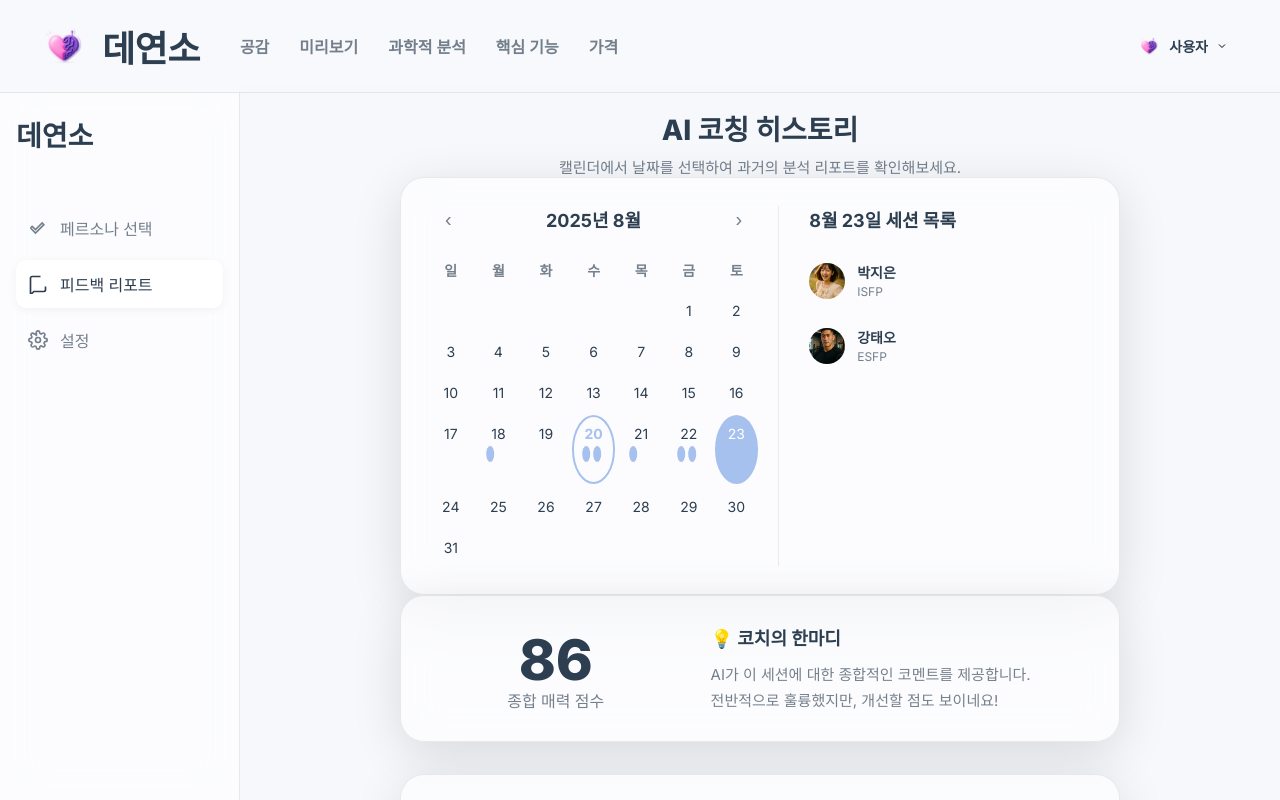
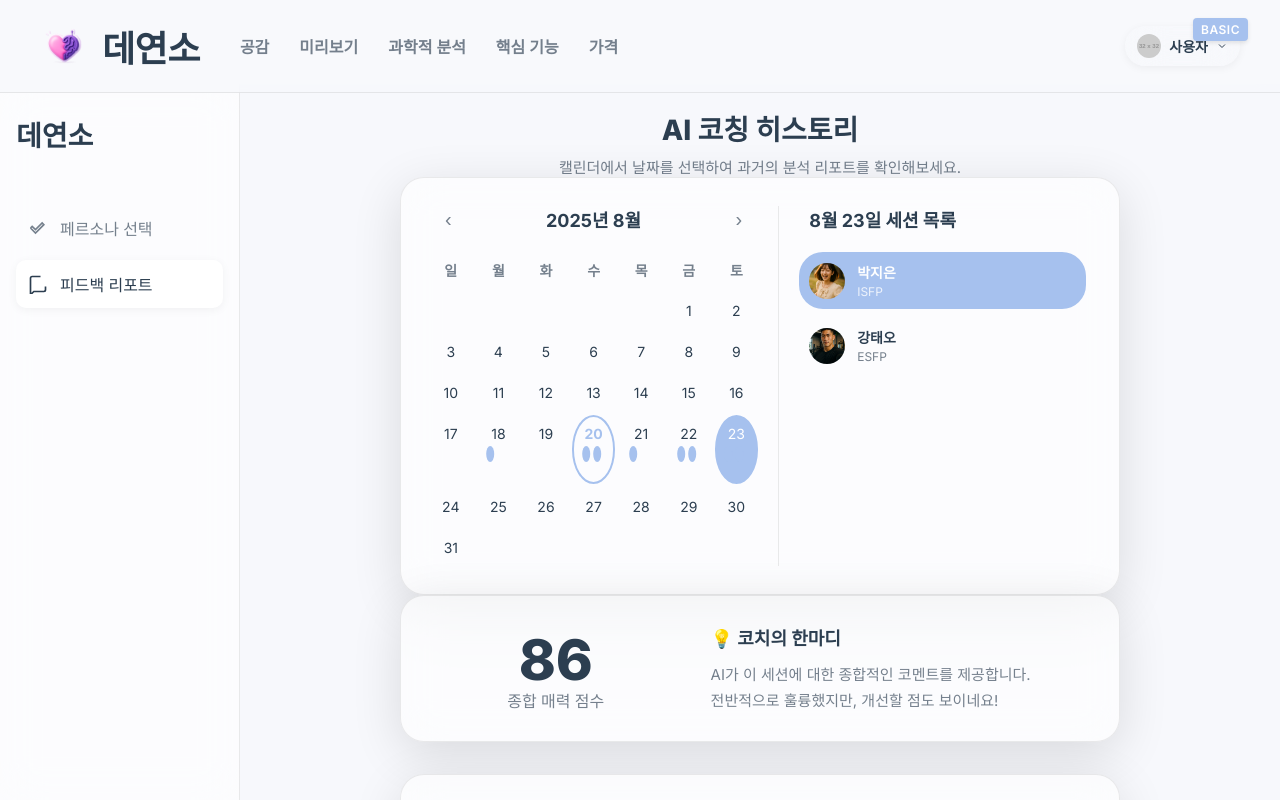
Before and after one commit to gigas5234/dys-frontend, a Next.js app: page /feedback in a window 1280 px wide. Shown: the top 800 px of the page. Built offline with nearby package versions, Linux system fonts and the light colour scheme.

Commit message:
feedback fixed

```diff
--- a/app/feedback/page.jsx
+++ b/app/feedback/page.jsx
@@ -333,35 +333,43 @@ export default function FeedbackPage() {
           </div>
                      <div className="header-right">
              <div className="user-dropdown">
-               <button className="user-button" onClick={() => setIsDropdownOpen(!isDropdownOpen)}>
-                 <img src="/dys_logo.png" alt="프로필" className="user-avatar" />
-                 <span className="user-name">사용자</span>
-                 <svg className="dropdown-arrow" width="12" height="12" viewBox="0 0 24 24" fill="none" stroke="currentColor" strokeWidth="2">
-                   <path d="M6 9l6 6 6-6"/>
-                 </svg>
-               </button>
-               {isDropdownOpen && (
-                 <div className="dropdown-menu">
                <div className="plan-badge-header">
                  <span className="plan-type basic">Basic</span>
                </div>
-                   <a href="/settings" className="dropdown-item">
-                     <svg width="16" height="16" viewBox="0 0 24 24" fill="none" stroke="currentColor" strokeWidth="2">
-                       <circle cx="12" cy="12" r="3"/>
-                       <path d="M19.4 15a1.65 1.65 0 0 0 .33 1.82l.06.06a2 2 0 0 1 0 2.83 2 2 0 0 1-2.83 0l-.06-.06a1.65 1.65 0 0 0-1.82-.33 1.65 1.65 0 0 0-1 1.51V21a2 2 0 0 1-2 2 2 2 0 0 1-2-2v-.09A1.65 1.65 0 0 0 9 19.4a1.65 1.65 0 0 0-1.82.33l-.06.06a2 2 0 0 1-2.83 0 2 2 0 0 1 0-2.83l.06-.06a1.65 1.65 0 0 0 .33-1.82 1.65 1.65 0 0 0-1.51-1H3a2 2 0 0 1-2-2 2 2 0 0 1 2-2h.09A1.65 1.65 0 0 0 4.6 9a1.65 1.65 0 0 0-.33-1.82l-.06-.06a2 2 0 0 1 0-2.83 2 2 0 0 1 2.83 0l.06.06a1.65 1.65 0 0 0 1.82.33H9a1.65 1.65 0 0 0 1 1.51V3a2 2 0 0 1 2-2 2 2 0 0 1 2 2v.09a1.65 1.65 0 0 0 1 1.51 1.65 1.65 0 0 0 1.82-.33l.06-.06a2 2 0 0 1 2.83 0 2 2 0 0 1 0 2.83l-.06.06a1.65 1.65 0 0 0-.33 1.82V9a1.65 1.65 0 0 0 1.51 1H21a2 2 0 0 1 2 2 2 2 0 0 1-2 2h-.09a1.65 1.65 0 0 0-1.51 1z"/>
+               <div
+                 className={`user-dropdown-toggle ${isDropdownOpen ? 'open' : ''}`}
+                 role="button"
+                 aria-haspopup="menu"
+                 aria-expanded={isDropdownOpen}
+                 aria-controls="user-menu"
+                 onClick={() => setIsDropdownOpen(!isDropdownOpen)}
+               >
+                 <img
+                   src="https://placehold.co/32x32/e0e8ff/7d7d7d?text=U"
+                   alt="프로필"
+                   className="user-avatar"
+                 />
+                 <span className="user-name">사용자</span>
+                 <svg width="12" height="12" viewBox="0 0 24 24" fill="none" stroke="currentColor" strokeWidth="2">
+                   <polyline points="6,9 12,15 18,9"></polyline>
                  </svg>
-                     설정
+               </div>
+               <div id="user-menu" className={`user-dropdown-menu ${isDropdownOpen ? 'open' : ''}`} role="menu">
+                 <a href="/persona" className="user-dropdown-item" role="menuitem">
+                   <svg viewBox="0 0 24 24" fill="none" stroke="currentColor" strokeWidth="2">
+                     <path d="M12 2L2 7l10 5 10-5-10-5zM2 17l10 5 10-5M2 12l10 5 10-5"></path>
+                   </svg>
+                   시작하기
                  </a>
-                   <button className="dropdown-item logout" onClick={() => {}}>
-                     <svg width="16" height="16" viewBox="0 0 24 24" fill="none" stroke="currentColor" strokeWidth="2">
-                       <path d="M9 21H5a2 2 0 0 1-2-2V5a2 2 0 0 1 2-2h4"/>
-                       <polyline points="16,17 21,12 16,7"/>
-                       <line x1="21" y1="12" x2="9" y2="12"/>
+                 <button className="user-dropdown-item logout" role="menuitem">
+                   <svg viewBox="0 0 24 24" fill="none" stroke="currentColor" strokeWidth="2">
+                     <path d="M9 21H5a2 2 0 0 1-2-2V5a2 2 0 0 1 2-2h4"></path>
+                     <polyline points="16,17 21,12 16,7"></polyline>
+                     <line x1="21" y1="12" x2="9" y2="12"></line>
                    </svg>
                    로그아웃
                  </button>
                </div>
-               )}
              </div>
            </div>
         </div>
@@ -379,10 +387,7 @@ export default function FeedbackPage() {
               <svg width="16" height="16" viewBox="0 0 24 24" fill="none" stroke="currentColor" strokeWidth="2"><path d="M21 15v4a2 2 0 0 1-2 2H7l-4 4V5a2 2 0 0 1 2-2h10"/></svg>
               피드백 리포트
             </a>
-            <a href="/settings">
-              <svg width="16" height="16" viewBox="0 0 24 24" fill="none" stroke="currentColor" strokeWidth="2"><circle cx="12" cy="12" r="3"/><path d="M19.4 15a1.65 1.65 0 0 0 .33 1.82l.06.06a2 2 0 0 1 0 2.83 2 2 0 0 1-2.83 0l-.06-.06a1.65 1.65 0 0 0-1.82-.33 1.65 1.65 0 0 0-1 1.51V21a2 2 0 0 1-2 2 2 2 0 0 1-2-2v-.09A1.65 1.65 0 0 0 9 19.4a1.65 1.65 0 0 0-1.82.33l-.06.06a2 2 0 0 1-2.83 0 2 2 0 0 1 0-2.83l.06-.06a1.65 1.65 0 0 0 .33-1.82 1.65 1.65 0 0 0-1.51-1H3a2 2 0 0 1-2-2 2 2 0 0 1 2-2h.09A1.65 1.65 0 0 0 4.6 9a1.65 1.65 0 0 0-.33-1.82l-.06-.06a2 2 0 0 1 0-2.83 2 2 0 0 1 2.83 0l.06.06a1.65 1.65 0 0 0 1.82.33H9a1.65 1.65 0 0 0 1 1.51V3a2 2 0 0 1 2-2 2 2 0 0 1 2 2v.09a1.65 1.65 0 0 0 1 1.51 1.65 1.65 0 0 0 1.82-.33l.06-.06a2 2 0 0 1 2.83 0 2 2 0 0 1 0 2.83l-.06.06a1.65 1.65 0 0 0-.33 1.82V9a1.65 1.65 0 0 0 1.51 1H21a2 2 0 0 1 2 2 2 2 0 0 1-2 2h-.09a1.65 1.65 0 0 0-1.51 1z"/></svg>
-              설정
-            </a>
+
           </nav>
         </aside>
 
@@ -582,7 +587,9 @@ export default function FeedbackPage() {
         .session-item { display: flex; align-items: center; gap: 12px; padding: 10px; border-radius: var(--radius); margin-bottom: 8px; cursor: pointer; transition: background-color .2s; }
         .session-item:last-child { margin-bottom: 0; }
         .session-item:hover { background-color: var(--color-primary-light); }
-        .session-item.active { background-color: var(--color-primary-light); box-shadow: 0 0 0 2px var(--color-primary) inset; }
+                 .session-item.active { background-color: var(--brand2); color: white; }
+         .session-item.active .session-info h4 { color: white; }
+         .session-item.active .session-info p { color: rgba(255,255,255,0.8); }
         .session-item img { width: 36px; height: 36px; border-radius: 50%; object-fit: cover; flex-shrink: 0; }
         .session-info h4 { margin: 0; font-size: 14px; font-weight: 700; color: var(--text); }
         .session-info p { margin: 2px 0 0; font-size: 12px; color: var(--muted); }
@@ -647,20 +654,22 @@ export default function FeedbackPage() {
          .coaching-encouragement p { font-size: 16px; line-height: 1.6; color: var(--text); margin: 0; font-weight: 500; }
 
                    .user-dropdown { position: relative; }
-         .user-button { display: flex; align-items: center; gap: 8px; background: none; border: none; cursor: pointer; padding: 8px 12px; border-radius: var(--radius); transition: background-color .2s; }
-         .user-button:hover { background-color: rgba(0,0,0,0.05); }
+          .plan-badge-header { margin-bottom: 8px; }
+          .plan-type { display: inline-block; padding: 4px 8px; background: var(--brand2); color: white; border-radius: 4px; font-size: 12px; font-weight: 600; }
+
+          .user-dropdown-toggle { display: flex; align-items: center; gap: 8px; background: none; border: none; cursor: pointer; padding: 8px 12px; border-radius: var(--radius); transition: background-color .2s; }
+          .user-dropdown-toggle:hover { background-color: rgba(0,0,0,0.05); }
+          .user-dropdown-toggle.open { background-color: rgba(0,0,0,0.05); }
           .user-avatar { width: 24px; height: 24px; border-radius: 50%; }
           .user-name { font-size: 14px; font-weight: 600; color: var(--text); }
-         .dropdown-arrow { transition: transform .2s; }
-         .user-button:hover .dropdown-arrow { transform: rotate(180deg); }
 
-         .dropdown-menu { position: absolute; top: 100%; right: 0; background: white; border: 1px solid var(--stroke); border-radius: var(--radius); box-shadow: var(--shadow); min-width: 200px; z-index: 1000; margin-top: 8px; }
-         .plan-badge-header { padding: 12px 16px; border-bottom: 1px solid var(--stroke); }
-         .plan-type { display: inline-block; padding: 4px 8px; background: var(--brand2); color: white; border-radius: 4px; font-size: 12px; font-weight: 600; }
-         .dropdown-item { display: flex; align-items: center; gap: 8px; padding: 12px 16px; text-decoration: none; color: var(--text); font-size: 14px; transition: background-color .2s; border: none; background: none; width: 100%; text-align: left; cursor: pointer; }
-         .dropdown-item:hover { background-color: rgba(0,0,0,0.05); }
-         .dropdown-item.logout { color: #e74c3c; }
-         .dropdown-item.logout:hover { background-color: rgba(231, 76, 60, 0.1); }
+          .user-dropdown-menu { position: absolute; top: 100%; right: 0; background: white; border: 1px solid var(--stroke); border-radius: var(--radius); box-shadow: var(--shadow); min-width: 200px; z-index: 1000; margin-top: 8px; opacity: 0; visibility: hidden; transform: translateY(-10px); transition: all .2s; }
+          .user-dropdown-menu.open { opacity: 1; visibility: visible; transform: translateY(0); }
+
+          .user-dropdown-item { display: flex; align-items: center; gap: 8px; padding: 12px 16px; text-decoration: none; color: var(--text); font-size: 14px; transition: background-color .2s; border: none; background: none; width: 100%; text-align: left; cursor: pointer; }
+          .user-dropdown-item:hover { background-color: rgba(0,0,0,0.05); }
+          .user-dropdown-item.logout { color: #e74c3c; }
+          .user-dropdown-item.logout:hover { background-color: rgba(231, 76, 60, 0.1); }
 
                  @media (max-width: 768px) {
            .history-card { grid-template-columns: 1fr; }
```
Lines whose indentation alone changed are shown as unchanged.
